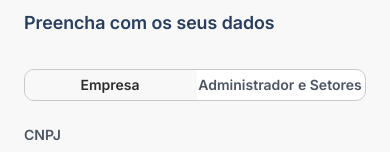
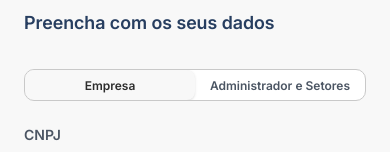
Before and after one commit to PedroHenriquee777/valida-seinfra, a Next.js app: page /login in a window 390 px wide. Shown: the part 248-400 px from the top of the page. Built offline with nearby package versions, Linux system fonts and the light colour scheme.

Commit message:
feat: adição de novas propriedades e alterações de algumas outras para melhor responsividade em telas de celulares pequenas

```diff
--- a/components/auth/profile-tabs.tsx
+++ b/components/auth/profile-tabs.tsx
@@ -11,7 +11,7 @@ type ProfileTabsProps = {
 };
 
 const tabClass =
-  "h-full cursor-pointer rounded-none text-sm font-semibold text-muted-foreground data-[state=active]:bg-muted data-[state=active]:text-primary";
+  "h-full min-w-0 cursor-pointer whitespace-normal break-words px-1 text-xs font-semibold leading-tight text-center text-muted-foreground data-[state=active]:bg-muted data-[state=active]:text-primary sm:text-sm";
 
 export function ProfileTabs({
   perfil,
```
